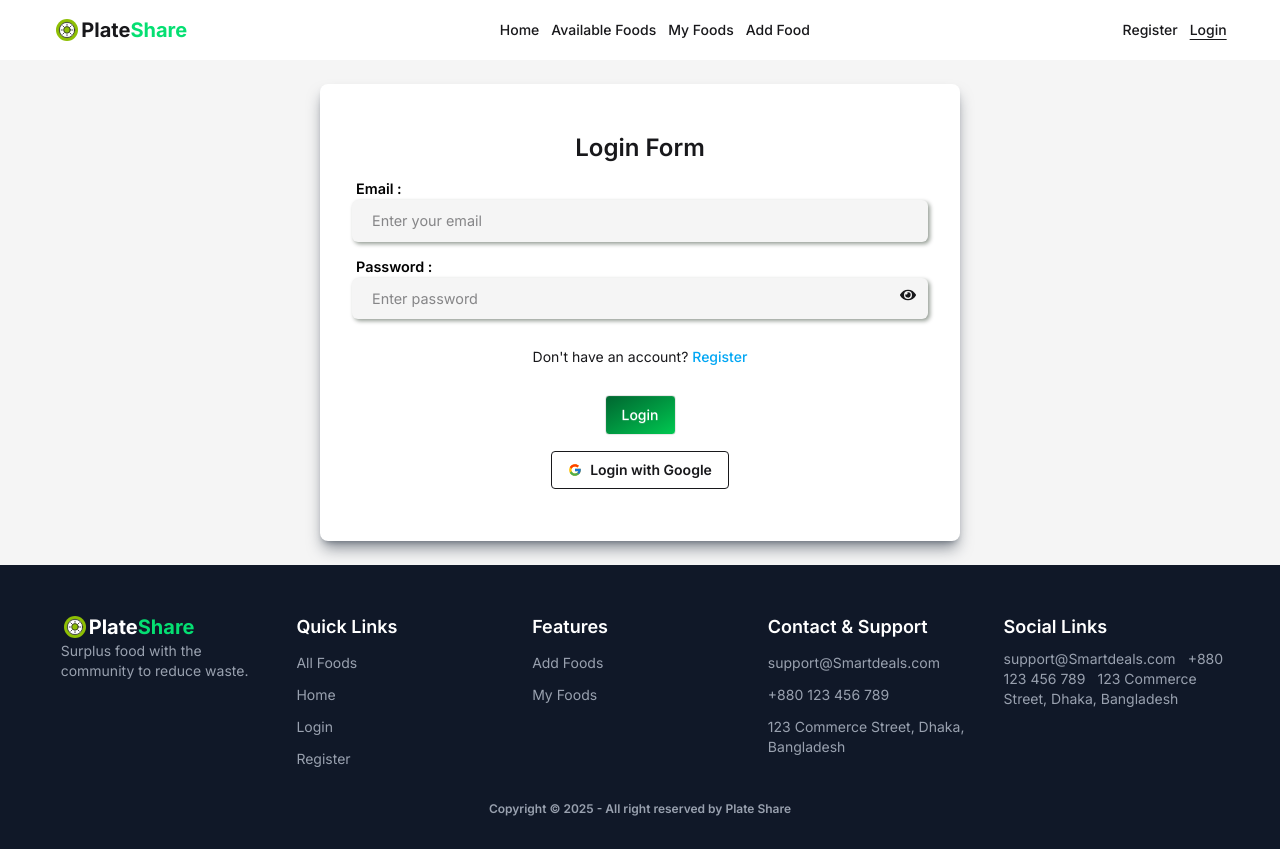
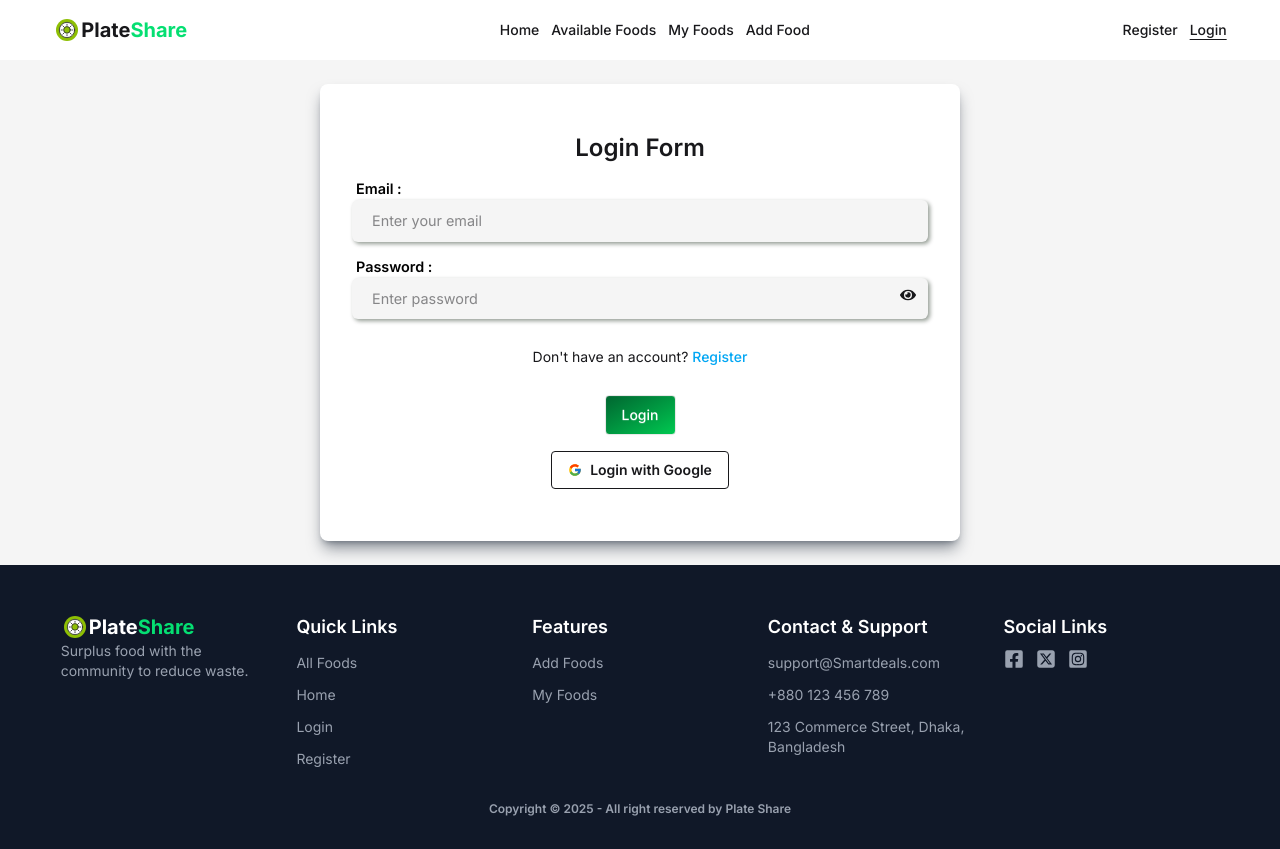
Before and after one commit to Pratush26/ph_a10_frontend, a React (Vite) app: page /login in a window 1280 px wide. Built offline with nearby package versions, Linux system fonts and the light colour scheme; no server answers.

Commit message:
fixed footer links

```diff
--- a/src/Components/Footer.jsx
+++ b/src/Components/Footer.jsx
@@ -1,6 +1,8 @@
 import { Link } from "react-router";
 import '../Utils/utility.css'
 import Logo from '/logo.svg'
+import { FaFacebookSquare, FaInstagramSquare } from "react-icons/fa";
+import { FaSquareXTwitter } from "react-icons/fa6";
 
 export default function Footer() {
     return (
@@ -12,15 +14,15 @@ export default function Footer() {
                 </div>
                 <div className="text-gray-400 flex flex-col gap-3 text-sm">
                     <h6 className="text-lg font-semibold text-white">Quick Links</h6>
-                    <Link className="hover:text-gray-200 trnsition" to='/'>All Foods</Link>
+                    <Link className="hover:text-gray-200 trnsition" to='/all-foods'>All Foods</Link>
                     <Link className="hover:text-gray-200 trnsition" to='/'>Home</Link>
-                    <Link className="hover:text-gray-200 trnsition" to='/'>Login</Link>
-                    <Link className="hover:text-gray-200 trnsition" to='/'>Register</Link>
+                    <Link className="hover:text-gray-200 trnsition" to='/login'>Login</Link>
+                    <Link className="hover:text-gray-200 trnsition" to='/register'>Register</Link>
                 </div>
                 <div className="text-gray-400 flex flex-col gap-3 text-sm">
                     <h6 className="text-lg font-semibold text-white">Features</h6>
-                    <Link className="hover:text-gray-200 trnsition" to='/'>Add Foods</Link>
-                    <Link className="hover:text-gray-200 trnsition" to='/'>My Foods</Link>
+                    <Link className="hover:text-gray-200 trnsition" to='/add-food'>Add Foods</Link>
+                    <Link className="hover:text-gray-200 trnsition" to='/my-foods'>My Foods</Link>
                 </div>
                 <div className="text-gray-400 flex flex-col gap-3 text-sm">
                     <h6 className="text-lg font-semibold text-white">Contact & Support</h6>
@@ -28,11 +30,13 @@ export default function Footer() {
                     <Link className="hover:text-gray-200 trnsition" to='/'>+880 123 456 789</Link>
                     <Link className="hover:text-gray-200 trnsition" to='/'>123 Commerce Street, Dhaka, Bangladesh</Link>
                 </div>
-                <div className="text-gray-400 space-x-3 space-y-2 text-sm">
+                <div className="text-gray-400 space-x-3 space-y-2 text-xl">
                     <h6 className="text-lg font-semibold text-white">Social Links</h6>
-                    <Link className="hover:text-gray-200 trnsition" to='/'>support@Smartdeals.com</Link>
-                    <Link className="hover:text-gray-200 trnsition" to='/'>+880 123 456 789</Link>
-                    <Link className="hover:text-gray-200 trnsition" to='/'>123 Commerce Street, Dhaka, Bangladesh</Link>
+                    <div className="flex gap-3">
+                    <a className="hover:text-gray-200 trnsition" href="" target="_blank"><FaFacebookSquare /></a>
+                    <a className="hover:text-gray-200 trnsition" href="" target="_blank"><FaSquareXTwitter /></a>
+                    <a className="hover:text-gray-200 trnsition" href="" target="_blank"><FaInstagramSquare /></a>
+                    </div>
                 </div>
             </footer>
             <p className="text-center font-semibold text-xs text-gray-400 py-8">Copyright &copy; 2025 - All right reserved by Plate Share</p>
```
